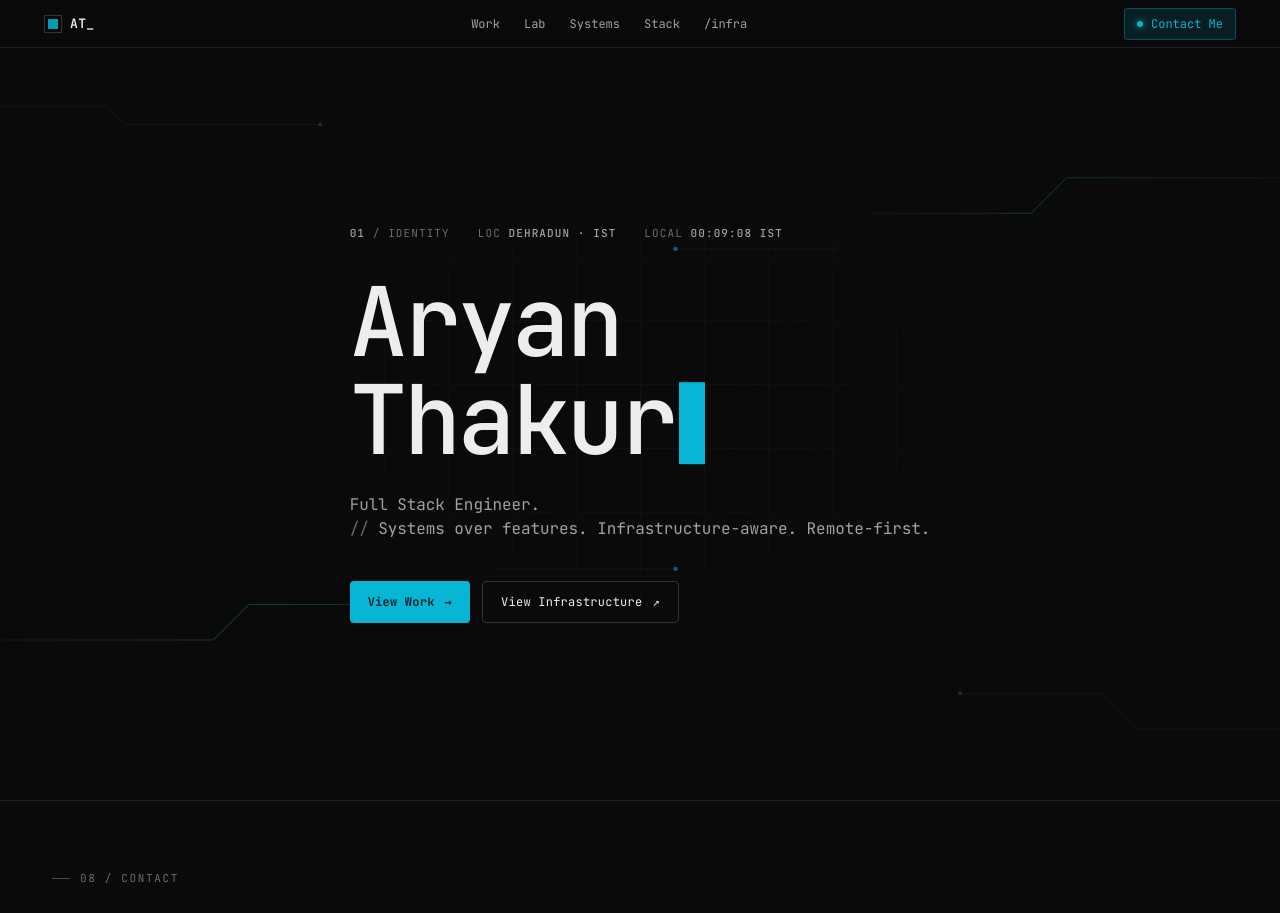
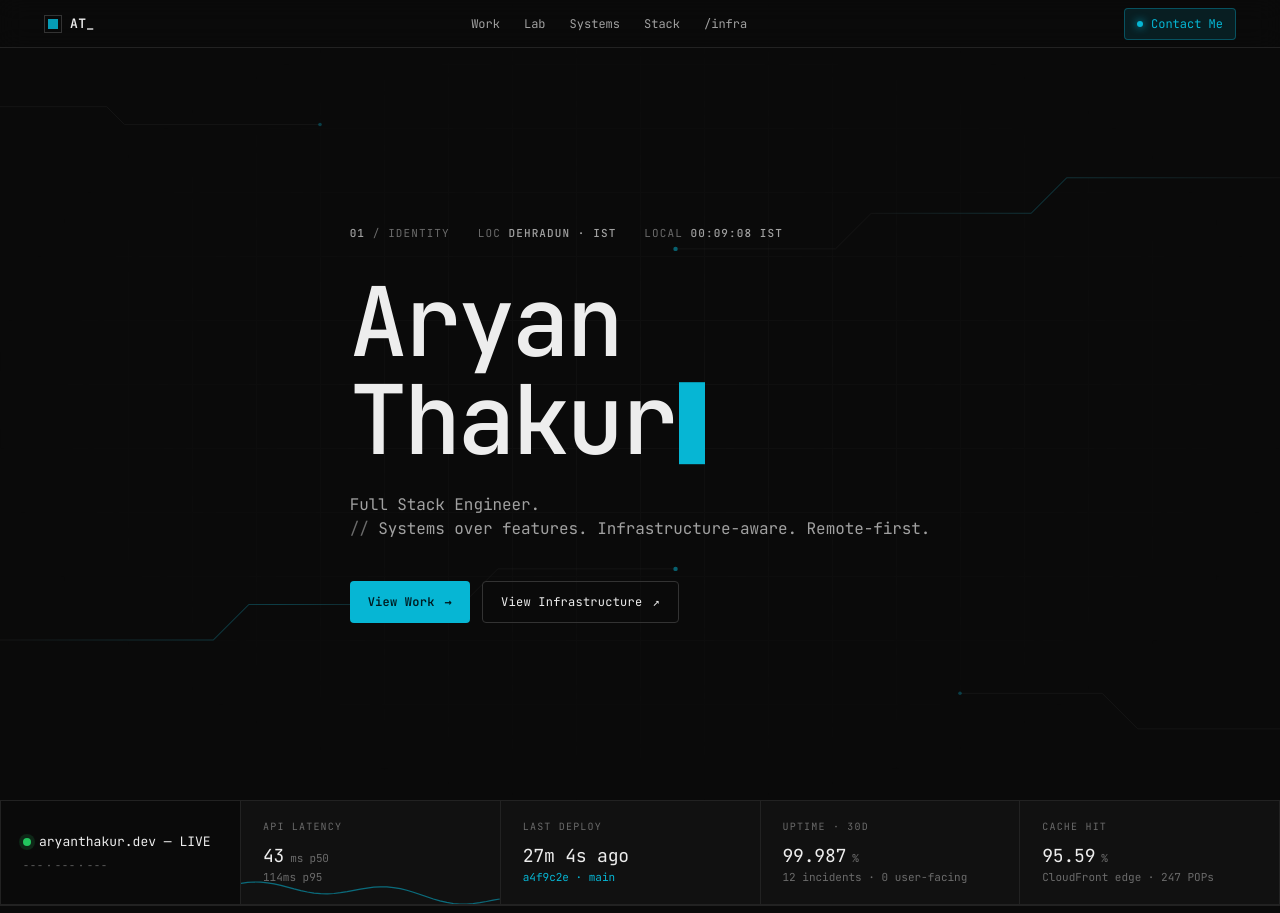
Before and after one commit to AryanThakur01/personal-portfolio, a React (Vite) app in the folder web/: page / in a window 1280 px wide. Shown: the top 913 px of the page. Built offline with nearby package versions, Linux system fonts and the light colour scheme.

Commit message:
feat(systemhealth): add information to system health bar

```diff
--- a/web/package.json
+++ b/web/package.json
@@ -11,6 +11,7 @@
     "prepare": "cd .. && husky ./web/.husky cd web"
   },
   "dependencies": {
+    "@radix-ui/react-tooltip": "^1.2.9",
     "react": "^19.2.6",
     "react-dom": "^19.2.6"
   },
--- a/web/src/App.tsx
+++ b/web/src/App.tsx
@@ -1,21 +1,23 @@
-import { Navbar } from "./components/navbar";
-import { Hero } from "./components/hero";
-import { SystemHealth } from "./components/system-health";
-import { CapabilityMap } from "./components/capability-map";
-import { ArchitectureGraph } from "./components/arch-graph";
-import { SystemsLab } from "./components/systems-lab";
-import { CaseStudies } from "./components/case-studies";
-import { CICDFeed } from "./components/cicd-feed";
-import { Terminal } from "./components/terminal";
-import { Footer } from "./components/footer";
+import { TooltipProvider } from './components/tooltip';
+import { Navbar } from './components/navbar';
+import { Hero } from './components/hero';
+import { SystemHealth } from './components/system-health';
+import { CapabilityMap } from './components/capability-map';
+import { ArchitectureGraph } from './components/arch-graph';
+import { SystemsLab } from './components/systems-lab';
+import { CaseStudies } from './components/case-studies';
+import { CICDFeed } from './components/cicd-feed';
+import { Terminal } from './components/terminal';
+import { Footer } from './components/footer';
 
 function App() {
   return (
+    <TooltipProvider>
       <div className="min-h-screen bg-bg text-text font-sans">
         <Navbar />
         <main>
           <Hero />
-        {/* <SystemHealth /> */}
+          <SystemHealth />
           {/* <CapabilityMap /> */}
           {/* <ArchitectureGraph /> */}
           {/* <SystemsLab /> */}
@@ -25,6 +27,7 @@ function App() {
         </main>
         <Footer />
       </div>
+    </TooltipProvider>
   );
 }
 
--- a/web/src/components/system-health.tsx
+++ b/web/src/components/system-health.tsx
@@ -1,4 +1,6 @@
-import { useEffect, useMemo, useRef, useState } from "react";
+import { useCallback, useEffect, useMemo, useRef, useState } from 'react';
+import { Tooltip } from './tooltip';
+import { CLOUDFRONT_REGION } from '../utils';
 
 // --- helpers ---
 
@@ -42,7 +44,7 @@ function Sparkline({ data }: { data: number[] }) {
       const y = H - ((v - min) / range) * (H - 2);
       return `${x.toFixed(1)},${y.toFixed(1)}`;
     })
-    .join(" ");
+    .join(' ');
 
   return (
     <svg
@@ -50,8 +52,7 @@ function Sparkline({ data }: { data: number[] }) {
       preserveAspectRatio="none"
       className="absolute bottom-0 left-0 right-0 w-full opacity-55"
       style={{ height: H }}
-      aria-hidden="true"
-    >
+      aria-hidden="true">
       <polyline points={pts} fill="none" stroke="#06b6d4" strokeWidth="1.2" />
     </svg>
   );
@@ -78,7 +79,9 @@ function Value({
   return (
     <div className="font-mono text-[18px] text-text tracking-[-0.01em] flex items-baseline gap-1.5">
       {children}
-      {unit && <span className="text-[11px] text-text-3 font-normal">{unit}</span>}
+      {unit && (
+        <span className="text-[11px] text-text-3 font-normal">{unit}</span>
+      )}
     </div>
   );
 }
@@ -91,7 +94,8 @@ function Sub({
   accent?: boolean;
 }) {
   return (
-    <div className={`font-mono text-[11px] ${accent ? "text-accent" : "text-text-3"}`}>
+    <div
+      className={`font-mono text-[11px] ${accent ? 'text-accent' : 'text-text-3'}`}>
       {children}
     </div>
   );
@@ -119,30 +123,59 @@ export function SystemHealth() {
 
   // shared cell class
   const cell =
-    "relative min-h-[84px] py-[18px] px-[22px] border-r border-border";
+    'relative min-h-[84px] py-[18px] px-[22px] border-r border-border';
+
+  const environment = {
+    value: import.meta.env.VITE_DEPLOY_ENV ?? '---',
+    tooltipDescription: `The current deployment environment. This is set at build time and cannot be changed at runtime.`,
+  };
+  const gitSha = {
+    value: import.meta.env.VITE_GIT_SHA ?? '---',
+    tooltipDescription: `The git SHA of the current deployment. This is set at build time and cannot be changed at runtime.`,
+  };
+  const fetchRegion = {
+    value: CLOUDFRONT_REGION,
+    tooltipDescription: `The region from which the server fetched data for this page. This is determined at runtime and may vary between page loads.`,
+  };
+  const DeploymentAndEnvStats = useCallback(
+    () => (
+      <div className="flex gap-0.5">
+        <Tooltip text={environment.tooltipDescription}>
+          <p>{environment.value}</p>
+        </Tooltip>
+        <span>·</span>
+        <Tooltip text={fetchRegion.tooltipDescription}>
+          <p>{fetchRegion.value}</p>
+        </Tooltip>
+        <span>·</span>
+        <Tooltip text={gitSha.tooltipDescription}>
+          <p>{gitSha.value?.slice(0, 7)}</p>
+        </Tooltip>
+      </div>
+    ),
+    [environment, gitSha],
+  );
 
   return (
     <div id="status" className="border-y border-border bg-bg-card">
-
       {/* ── Desktop grid ── */}
       <div
         className="hidden md:grid border-l border-border"
-        style={{ gridTemplateColumns: "240px repeat(4, 1fr)" }}
-      >
+        style={{ gridTemplateColumns: '240px repeat(4, 1fr)' }}>
         {/* Header cell — slightly darker bg */}
         <div className={`${cell} bg-bg flex flex-col justify-center`}>
           <div className="font-mono text-[13px] text-text flex items-center gap-2">
             <span
               className="w-2 h-2 rounded-full bg-green shrink-0"
               style={{
-                boxShadow: "0 0 0 4px rgba(34,197,94,0.15)",
-                animation: "pulse-dot 2.4s infinite",
+                boxShadow: '0 0 0 4px rgba(34,197,94,0.15)',
+                animation: 'pulse-dot 2.4s infinite',
               }}
             />
             aryanthakur.dev — LIVE
           </div>
           <div className="font-mono text-[10px] tracking-[0.1em] uppercase text-text-3 mt-1.5">
-            prod · us-east-1 · v2.14.0
+            <DeploymentAndEnvStats />
           </div>
         </div>
 
@@ -183,12 +216,15 @@ export function SystemHealth() {
           <div className="font-mono text-[13px] text-text flex items-center gap-2">
             <span
               className="w-2 h-2 rounded-full bg-green shrink-0"
-              style={{ boxShadow: "0 0 0 4px rgba(34,197,94,0.15)", animation: "pulse-dot 2.4s infinite" }}
+              style={{
+                boxShadow: '0 0 0 4px rgba(34,197,94,0.15)',
+                animation: 'pulse-dot 2.4s infinite',
+              }}
             />
             aryanthakur.dev — LIVE
           </div>
           <div className="font-mono text-[10px] tracking-[0.1em] uppercase text-text-3">
-            prod · us-east-1 · v2.14.0
+            <DeploymentAndEnvStats />
           </div>
         </div>
         {/* 2×2 metric grid */}
@@ -216,7 +252,6 @@ export function SystemHealth() {
           </div>
         </div>
       </div>
-
     </div>
   );
 }
--- /dev/null
+++ b/web/src/components/tooltip.tsx
@@ -0,0 +1,29 @@
+import * as RadixTooltip from '@radix-ui/react-tooltip';
+
+interface TooltipProps {
+  text: string;
+  children: React.ReactNode;
+  side?: 'top' | 'bottom' | 'left' | 'right';
+}
+
+export function Tooltip({ text, children, side = 'top' }: TooltipProps) {
+  return (
+    <RadixTooltip.Root delayDuration={300}>
+      <RadixTooltip.Trigger asChild className="cursor-default">
+        {children}
+      </RadixTooltip.Trigger>
+      <RadixTooltip.Portal>
+        <RadixTooltip.Content
+          side={side}
+          sideOffset={6}
+          className="px-2 py-1 rounded font-mono text-[11px] tracking-wide text-text bg-bg-elev border border-border whitespace-nowrap shadow-lg animate-in fade-in-0 zoom-in-95 duration-150">
+          {text}
+        </RadixTooltip.Content>
+      </RadixTooltip.Portal>
+    </RadixTooltip.Root>
+  );
+}
+
+export function TooltipProvider({ children }: { children: React.ReactNode }) {
+  return <RadixTooltip.Provider>{children}</RadixTooltip.Provider>;
+}
--- /dev/null
+++ b/web/src/utils/index.ts
@@ -0,0 +1,14 @@
+let CLOUDFRONT_REGION = '---';
+const getCloudfrontRegion = async () => {
+  const res = await fetch('https://d2h4lszp1ffbsn.cloudfront.net/favicon.svg', {
+    cache: 'no-store',
+  });
+  const pop = res.headers.get('x-amz-cf-pop');
+  console.log('CloudFront POP:', pop);
+  if (pop) {
+    CLOUDFRONT_REGION = pop;
+  }
+};
+getCloudfrontRegion().catch(() => {});
+
+export { CLOUDFRONT_REGION };
```
Also changed, not shown: web/src/vite-env.d.ts (added, +10 -0 lines), 1 other file (tests, documents, lock files or other folders). Lines whose indentation alone changed are shown as unchanged.
